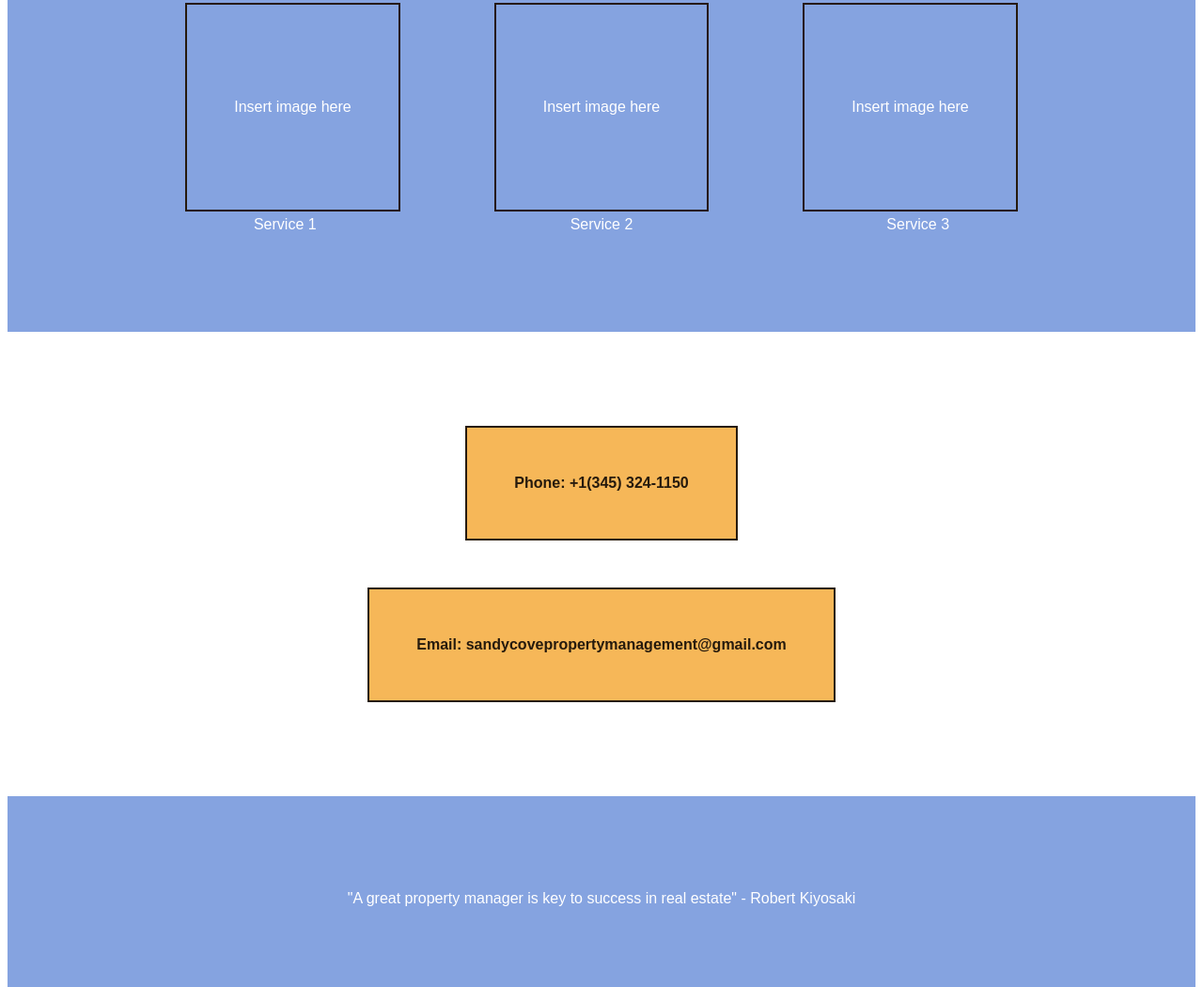
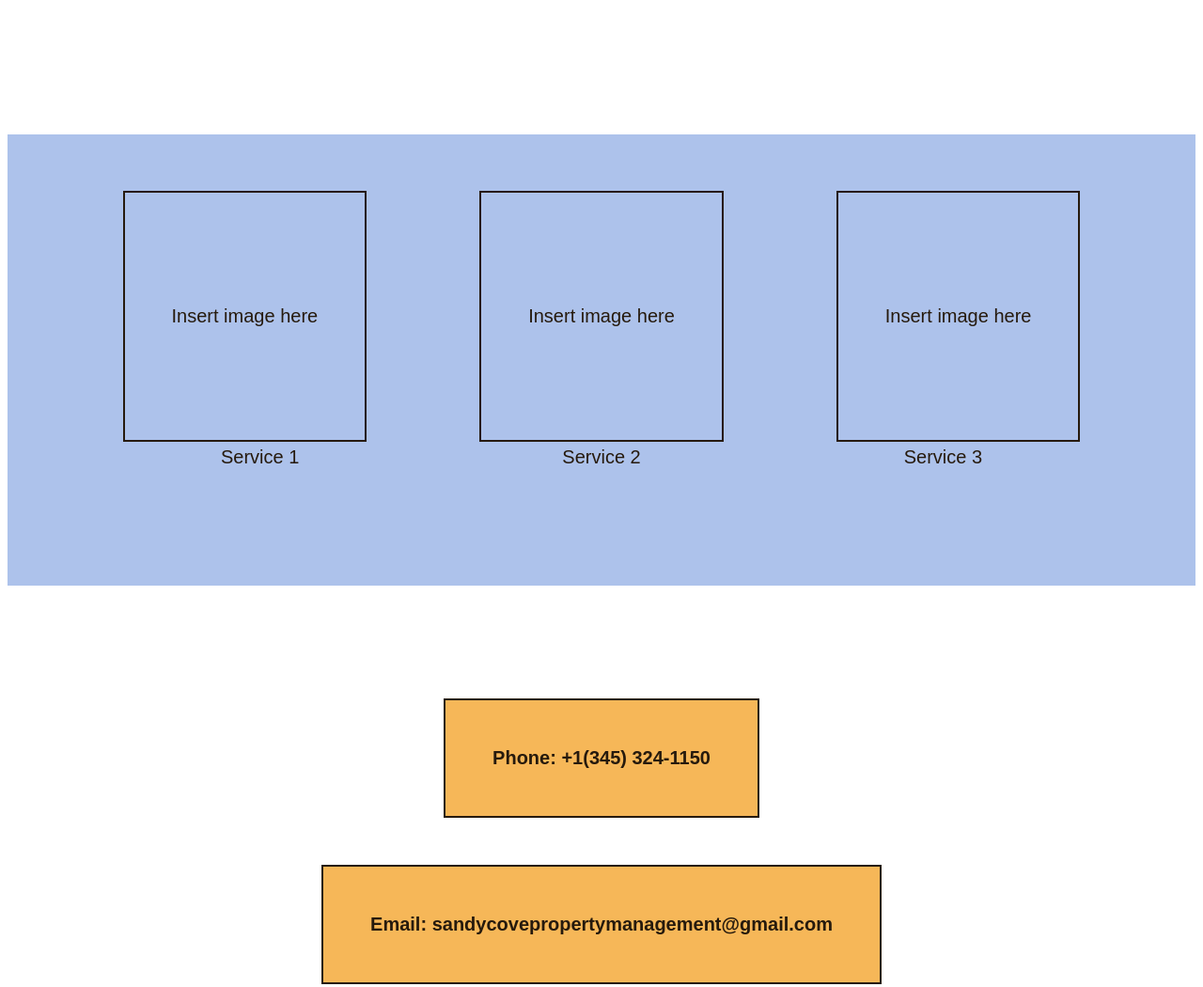
Before and after one commit to thecodingjeanie/sandycovepropertymanagement, a plain HTML site: page index.html in a window 1280 px wide. Shown: the part 342-1392 px from the top of the page at 94% size. Drawn offline with Linux system fonts and the light colour scheme.

Commit message:
Add files via upload

```diff
--- a/style.css
+++ b/style.css
@@ -2,6 +2,7 @@ body {
     background-color: white;
     font-family: Arial, sans-serif;
     color: #261a0d;
+    font-size: 20px;
 }
 
 .header-container {
@@ -12,7 +13,7 @@ body {
     align-self: center;
     justify-content: center;
     flex-wrap: wrap;
-    padding: 50px;
+    padding: 150px;
 }
 
 img {
@@ -25,15 +26,15 @@ img {
     align-self: center;
     justify-content: center;
     flex-wrap: wrap;
-    background-color: #85a3e0;
-    color: white;
+    background-color: #adc2eb;
+    color: #261a0d;
     padding-top: 60px;
-    gap: 100px;
+    gap: 120px;
 }
 
 .services-list {
     border: 2px solid #261a0d;
-    padding: 100px 50px;
+    padding: 120px 50px;
 }
 
 .services-text-container {
@@ -42,14 +43,14 @@ img {
     align-items: center;
     align-self: center;
     justify-content: center;
-    background-color: #85a3e0;
-    color: white;
+    background-color: #adc2eb;
+    color: #261a0d;
     gap: 50px;
-    padding-bottom: 100px;
+    padding-bottom: 120px;
 }
 
 .services-text {
-    padding: 5px 110px;
+    padding: 5px 115px;
 }
 
 .contact-container {
@@ -60,7 +61,7 @@ img {
     align-self: center;
     justify-content: center;
     flex-wrap: wrap;
-    padding: 100px;
+    padding: 120px;
     gap: 50px;
     flex-direction: column;
 }
@@ -74,8 +75,8 @@ img {
 .quote-container {
     display: flex;
     flex-wrap: wrap;
-    padding: 100px;
-    background-color: #85a3e0;
+    padding: 120px;
+    background-color: #adc2eb;
     color: white;
     align-items: center;
     align-self: center;
```
